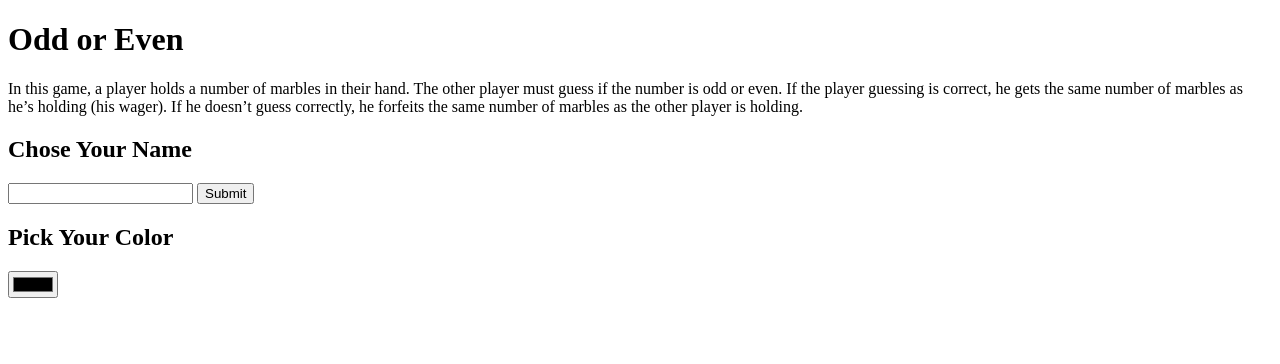
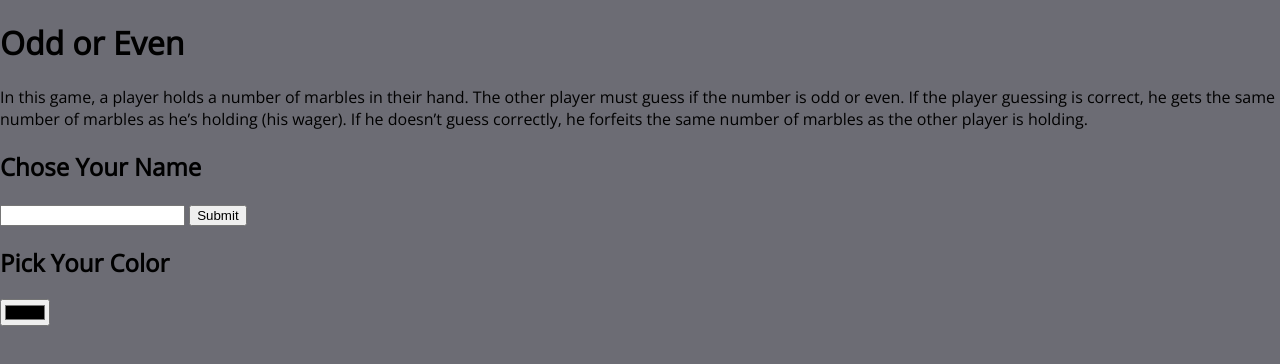
Before and after one commit to EmcioN/OddOrEven, a plain HTML site: page index.html in a window 1280 px wide. Drawn offline with nearby package versions, Linux system fonts and the light colour scheme.

Commit message:
add basic style to the website

```diff
--- a/assets/css/style.css
+++ b/assets/css/style.css
@@ -0,0 +1,20 @@
+@import url('https://fonts.googleapis.com/css2?family=Lato:ital,wght@1,300&family=Open+Sans&family=Oswald&display=swap');
+
+* {
+  box-sizing: border-box;
+  }
+
+html {
+  font-size: 62.5%;
+  height: 100%;
+  width: 100%;
+  scroll-behavior: smooth;
+  }
+
+body {
+  font-family:'Open Sans', sans-serif;
+  font-size: 1.6rem;
+  background-color: #6c6c74;
+  margin: 0;
+  padding: 0;
+  }
```
Also changed, not shown: index.html (+1 -0 lines).
